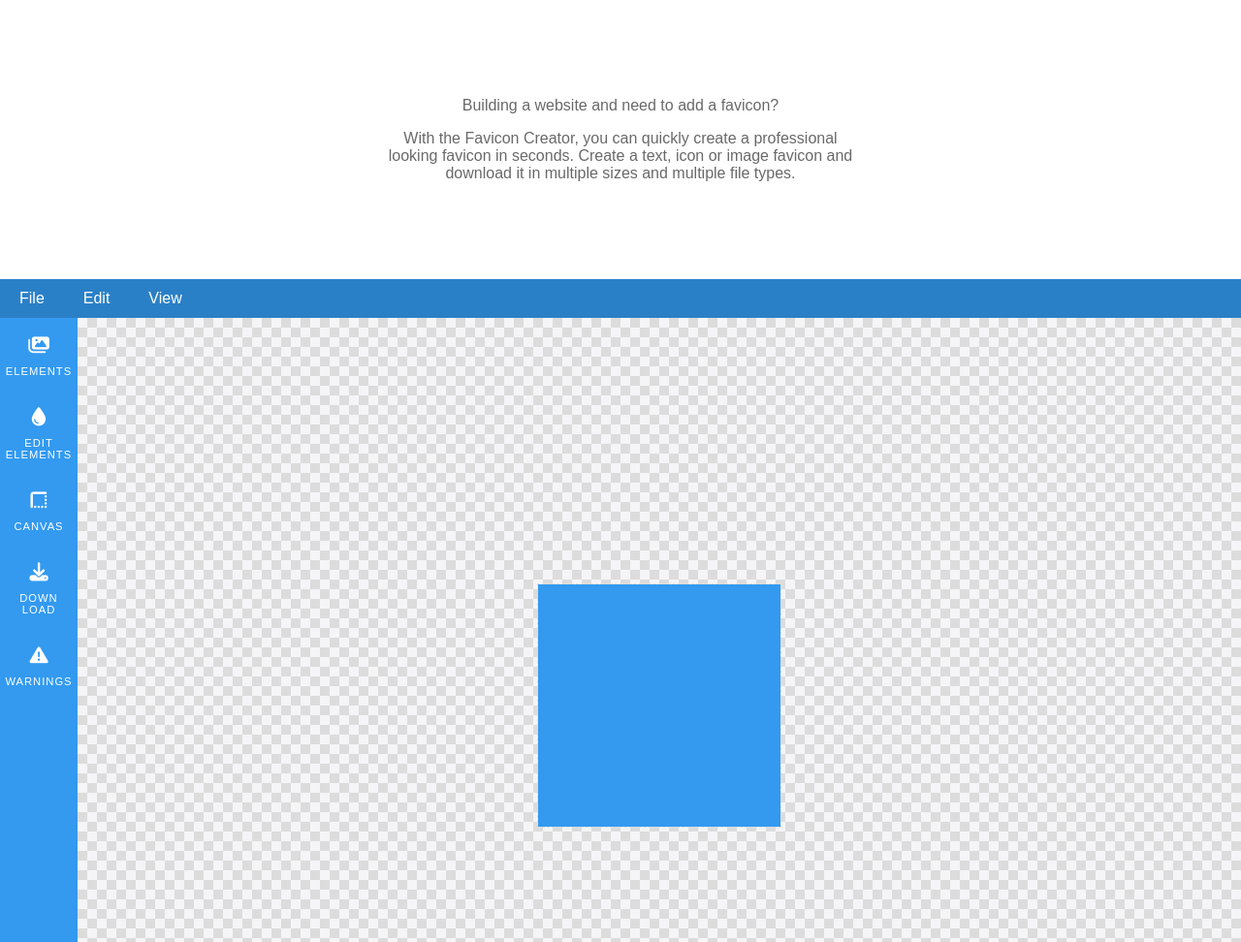
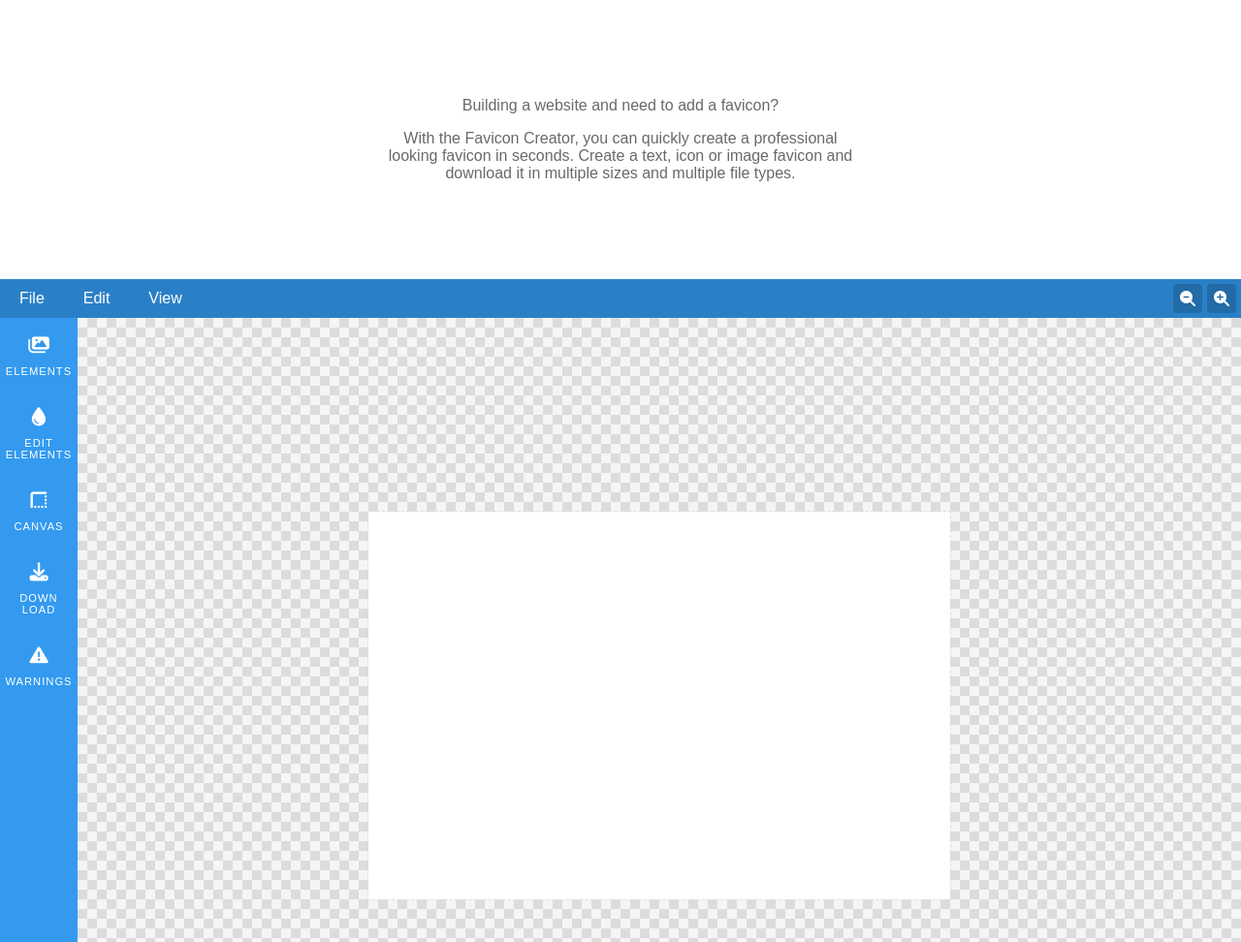
Before and after one commit to dannyboothman/Image-Editor, a plain HTML site: page index.html in a window 1280 px wide. Shown: the part 51-1023 px from the top of the page at 97% size. Drawn offline with nearby package versions, Linux system fonts and the light colour scheme; a web font is replaced by a local one.

Commit message:
Canvas by default is larger and has a white background. User can now zoom the canvas in and out

```diff
--- a/css/styles.css
+++ b/css/styles.css
@@ -310,6 +310,33 @@ main{
     background-color: #2a80c7;
 }
 
+#favicon_creator_menu_zoom{
+    display: flex;
+    flex-wrap: nowrap;
+    margin-left: auto;
+    margin-right: 5px;
+    align-items: center;
+    width: 65px;
+    justify-content: space-between;
+}
+
+.favicon_creator_menu_zoom_item{
+    background-color: #226ba7;
+    color: #FFF;
+    width: 30px;
+    height: 30px;
+    border-radius: 4px;
+    display: flex;
+    align-items: center;
+    justify-content: center;
+    transition: 0.4s;
+    cursor: pointer;
+}
+
+.favicon_creator_menu_zoom_item:hover{
+    background-color: #339af0;
+}
+
 #favicon_creator{
     height: calc(100vh - 40px);
     width: 100%;
@@ -493,8 +520,8 @@ main{
 
 
 #favicon_creator_visual_inner_container{
-    width: 250px;
-    height: 250px;
+    width: 600px;
+    height: 400px;
     border: 1px dashed #ddd;
 }
 
@@ -504,8 +531,8 @@ main{
 
 #favicon_creator_visual{
     background-color: #FFF;
-    width: 250px;
-    height: 250px;
+    width: 600px;
+    height: 400px;
     position: relative;
 }
 
--- a/index.html
+++ b/index.html
@@ -1,7 +1,7 @@
 <!DOCTYPE html>
 <html>
 <head>
-    <title>Favicon Creator</title>
+    <title>Image Editor</title>
 
     <meta name="viewport" content="width=device-width, initial-scale=1.0">
 
@@ -21,8 +21,8 @@
         <div id="header_inner">
             <div id="header_left">
                 <a id="logo">
-                    <span id="logo_highlight">F</span>
-                    <span id="logo_title">Favicon Creator</span>
+                    <span id="logo_highlight">I</span>
+                    <span id="logo_title">Image Editor</span>
                 </a>
             </div>
             <div id="header_right">
@@ -76,6 +76,10 @@
                     <div class="favicon_creator_menu_item_dropdown_item">Grid</div>
                 </div>
         </div>
+        <div id="favicon_creator_menu_zoom">
+            <div class="favicon_creator_menu_zoom_item" onclick="zoomCanvas(0)"><i class="fas fa-search-minus"></i></div>
+            <div class="favicon_creator_menu_zoom_item" onclick="zoomCanvas(1)"><i class="fas fa-search-plus"></i></div>
+        </div>
     </div>
     <div id="favicon_creator">
 
@@ -126,7 +130,6 @@
                         <div class="input_container">
                             <label for="colorStyle_text_input">Text</label>
                             <input type="text" id="colorStyle_text_input" onchange="colorStyleInputChange()" onkeydown="colorStyleInputChange();" onkeyup="colorStyleInputChange();" />
-                            <div class="input_helper_text">Recommended: 1 Character</div>
                         </div>
                     </div>
                     <div class="colorStyle_text_section">
@@ -230,7 +233,7 @@
 
         <div id="favicon_creator_visual_outer_container">
             <div id="favicon_creator_visual_inner_container">
-                <div id="favicon_creator_visual" style="background-color: #339af0;"></div>
+                <div id="favicon_creator_visual" style="background-color: #FFFFFF;"></div>
             </div>
         </div>
 
@@ -271,7 +274,6 @@
             <div class="input_container">
                 <label for="modal_add_element_text">Enter Text</label>
                 <input type="text" id="modal_add_element_text" onchange="modalAddElementsChange(event, 'text')" onkeydown="modalAddElementsChange(event, 'text');" onkeyup="modalAddElementsChange(event, 'text');" />
-                <div class="input_helper_text">Recommended: 1 Character</div>
             </div>
         </div>
         <div class="modal_add_element_container" data-modalAddElement="icon">
--- a/js/background.js
+++ b/js/background.js
@@ -2,7 +2,7 @@
 var canvas = {
     "fill": {
         "type": "color",
-        "fill": "rgba(51, 154, 240, 1)"
+        "fill": "rgba(255, 255, 255, 1)"
     }
 }
 
@@ -44,8 +44,8 @@ function changeBackgroundFillTypeNone(){
 function changeBackgroundFillTypeColor(){
     var color = document.querySelector('.favicon_creator_editor_canvas_fill_type_item[data-type="color"] .favicon_creator_editor_canvas_fill_type_item_inner').style.backgroundColor;
     if (color == ""){
-        canvas.fill.fill = "rgba(51, 154, 240, 1)";
-        document.querySelector("#favicon_creator_visual").style.backgroundColor = "rgba(51, 154, 240, 1)";
+        canvas.fill.fill = "rgba(255, 255, 255, 1)";
+        document.querySelector("#favicon_creator_visual").style.backgroundColor = "rgba(255, 255, 255, 1)";
     } else {
         canvas.fill.fill = color;
         document.querySelector("#favicon_creator_visual").style.backgroundColor = color;
@@ -90,7 +90,7 @@ const backgroundCanvasColorPickr = Pickr.create({
             save: true
         }
     },
-    default: '#339af0'
+    default: '#FFFFFF'
 });
 
 backgroundCanvasColorPickr.on('save', (color, instance) => {
@@ -101,3 +101,31 @@ backgroundCanvasColorPickr.on('save', (color, instance) => {
     document.querySelector("#favicon_creator_visual").style.backgroundColor = color;
     backgroundCanvasColorPickr.hide()
 });
+
+
+
+function zoomCanvas(which){
+
+    var currentZoom = document.getElementById("favicon_creator_visual_inner_container").style.zoom;
+
+    if (currentZoom === ""){
+        currentZoom = 1;
+    } else {
+        currentZoom = Number(currentZoom);
+    }
+
+    console.log("current Zoom;")
+    console.log(currentZoom);
+
+    if (which === 0){
+        var newZoom = currentZoom - 0.05;
+    } else {
+        var newZoom = currentZoom + 0.05;
+    }
+
+    console.log("new Zoom")
+    console.log(newZoom);
+
+    document.getElementById("favicon_creator_visual_inner_container").style.zoom = newZoom;
+
+}
```
